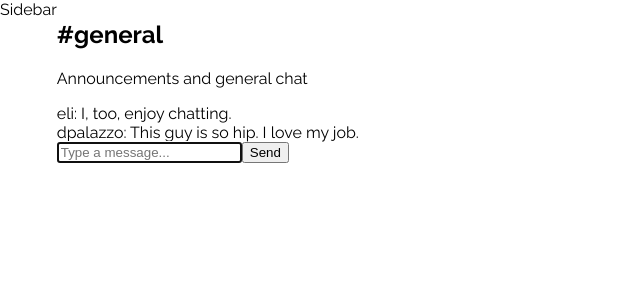
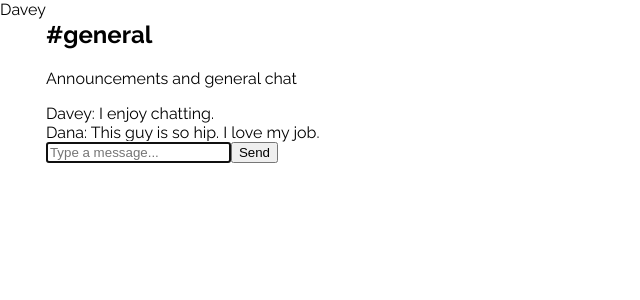
Before and after one commit to xtbc18s3/chatarang, a React (Create React App) app: page / in a window 1280 px wide. Shown: the top 300 px of the page, without its empty margins (0-640 px from the left). Built offline with nearby package versions, Linux system fonts and the light colour scheme.

Commit message:
Store user in App component state

```diff
--- a/src/App.js
+++ b/src/App.js
@@ -4,10 +4,22 @@
 import Main from './Main'
 
 class App extends Component {
+  constructor() {
+    super()
+
+    this.state = {
+      user: {
+        uid: 'SDKfh32948',
+        displayName: 'Davey',
+        email: 'davey@fretless.com',
+      }
+    }
+  }
+
   render() {
     return (
       <div className="App">
-        <Main />
+        <Main user={this.state.user} />
       </div>
     )
   }
--- a/src/Chat.js
+++ b/src/Chat.js
@@ -10,19 +10,35 @@
 
     this.state = {
       messages: [
-        { id: 1, userName: 'eli', body: 'I, too, enjoy chatting.' },
-        { id: 2, userName: 'dpalazzo', body: 'This guy is so hip. I love my job.' },
+        {
+            id: 1,
+            user: {
+              uid: 123,
+              displayName: 'Davey',
+              email: 'davey@fretless.com',
+            },
+            body: 'I enjoy chatting.',
+        },
+        {
+          id: 2,
+          user: {
+            uid: 456,
+            displayName: 'Dana',
+            email: 'dana@fretless.com',
+          },
+          body: 'This guy is so hip. I love my job.',
+        },
       ],
     }
   }
 
   addMessage = (body) => {
     const messages = [...this.state.messages]
-    const userName = 'daniel'
+    const user = this.props.user
 
     messages.push({
-      id: `${userName}-${Date.now()}`,
-      userName,
+      id: `${user.uid}-${Date.now()}`,
+      user,
       body,
     })
 
--- a/src/Main.js
+++ b/src/Main.js
@@ -7,8 +7,8 @@
   render() {
     return (
       <div className="Main" style={styles}>
-        <Sidebar />
-        <Chat />
+        <Sidebar user={this.props.user} />
+        <Chat user={this.props.user} />
       </div>
     )
   }
--- a/src/Message.js
+++ b/src/Message.js
@@ -3,7 +3,7 @@
 const Message = (props) => {
   return (
     <div className="Message">
-      {props.message.userName}: {props.message.body}
+      {props.message.user.displayName}: {props.message.body}
     </div>
   )
 }
--- a/src/Sidebar.js
+++ b/src/Sidebar.js
@@ -1,13 +1,11 @@
-import React, { Component } from 'react'
+import React from 'react'
 
-class Sidebar extends Component {
-  render() {
-    return (
-      <div className="Sidebar">
-        Sidebar
-      </div>
-    )
-  }
+const Sidebar = (props) => {
+  return (
+    <div className="Sidebar">
+      {props.user.displayName}
+    </div>
+  )
 }
 
 export default Sidebar
```
